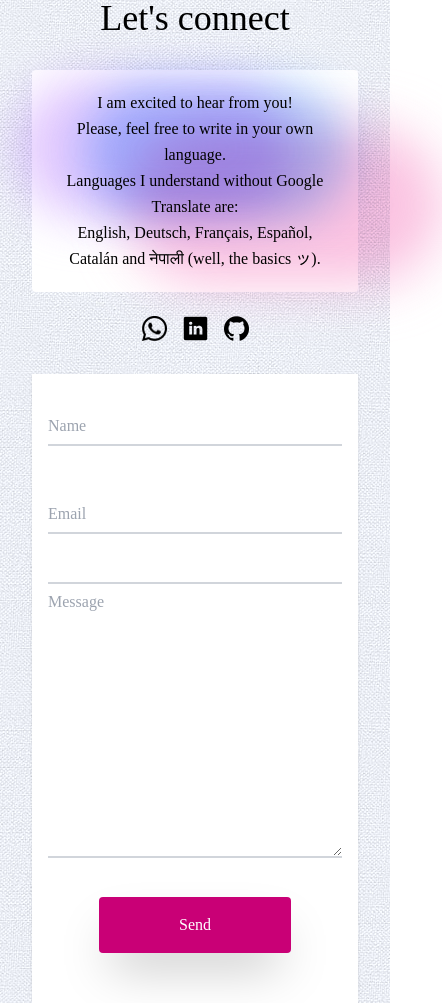
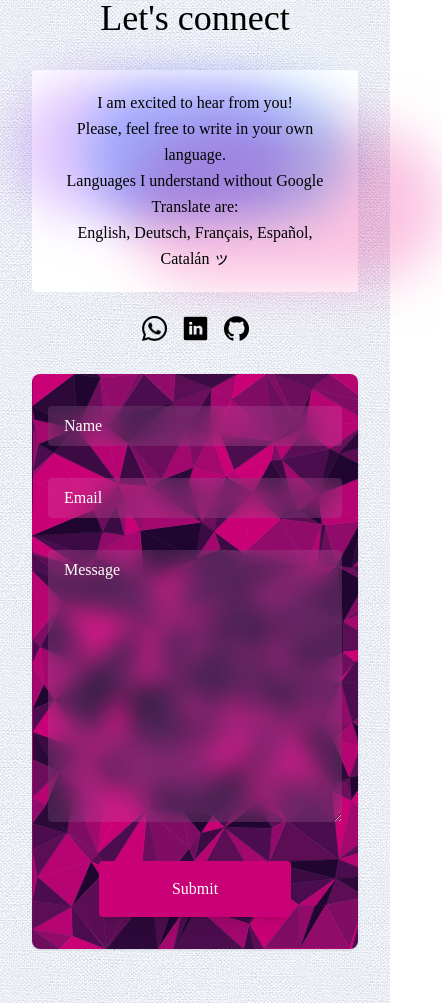
Before and after one commit to Existenziell/christof.digital, a Next.js app: page /contact in a window 390 px wide. Shown: the part 130-1133 px from the top of the page, 442 px wide, since content can reach past the window. Built offline with nearby package versions, Linux system fonts and the light colour scheme; a web font is replaced by a local one.

Commit message:
New contact with poly

```diff
--- a/lib/htmlEmail.js
+++ b/lib/htmlEmail.js
@@ -1,4 +1,5 @@
 export const htmlEmail = (name, message) => {
+  /* eslint-disable @next/next/no-img-element */
   return (
     <div style={{ fontFamily: `'Trebuchet MS', sans-serif, 'Open Sans'` }}>
       <img src="https://www.christof.digital/icons/logo-mobile.png" alt="Logo" />
@@ -10,4 +11,5 @@ export const htmlEmail = (name, message) => {
       </div>
     </div>
   )
+  /* eslint-enable @next/next/no-img-element */
 }
--- a/pages/contact.js
+++ b/pages/contact.js
@@ -43,38 +43,46 @@ const Contact = () => {
                     I am excited to hear from you!<br />
                     Please, feel free to write in your own language.<br />
                     Languages I understand without Google Translate are:<br />
-                    English, Deutsch, Français, Español, Catalán and नेपाली (well, the basics ッ).
+                    English, Deutsch, Français, Español, Catalán ッ
                 </p>
             } />
             <Social />
 
-            <div className='px-4 py-8 sm:p-12 mt-6 shadow w-full bg-white dark:bg-gray-700'>
+            <div className='px-4 pt-8 pb-0 sm:px-12 mt-6 shadow w-full bg-cover bg-no-repeat bg-poly rounded-lg bg-white/10 backdrop-blur-md text-white'>
                 <form onSubmit={submitForm}>
-
-                    <div className='relative mb-12'>
-                        <input type='text' name='name' placeholder='Name' onChange={setData} required disabled={sending} className='peer h-10 w-full border-b-2 border-gray-300 text-gray-900 placeholder-transparent focus:outline-none focus:border-brand dark:bg-gray-700 dark:text-gray-300'></input>
-                        <label htmlFor='name' className='absolute left-0 -top-4 text-gray-600 dark:text-gray-300 text-sm transition-all peer-placeholder-shown:text-base peer-placeholder-shown:text-gray-400 peer-placeholder-shown:top-2 peer-focus:-top-4 peer-focus:text-gray-600 peer-focus:text-sm dark:peer-focus:text-gray-300'>Name</label>
+                    <div className='relative mb-8'>
+                        <input id='name' name='name' type='text' onChange={setData} required disabled={sending} className='peer h-10 w-full placeholder-transparent focus:outline-none bg-white/10 backdrop-blur-md rounded pl-4' placeholder='Name' />
+                        <label htmlFor='name'
+                            className='absolute -top-5 left-0 text-sm transition-all
+                            peer-placeholder-shown:text-base peer-placeholder-shown:top-2 peer-placeholder-shown:left-4
+                            peer-focus:-top-5 peer-focus:left-0 peer-focus:text-gray-300 peer-focus:text-sm'>Name</label>
                     </div>
-                    <div className='relative mb-12'>
-                        <input type='email' name='email' placeholder='Email' onChange={setData} required disabled={sending} className='peer h-10 w-full border-b-2 border-gray-300 text-gray-900 placeholder-transparent focus:outline-none focus:border-brand dark:bg-gray-700 dark:text-gray-300'></input>
-                        <label htmlFor='email' className='absolute left-0 -top-4 text-gray-600 dark:text-gray-300 text-sm transition-all peer-placeholder-shown:text-base peer-placeholder-shown:text-gray-400 peer-placeholder-shown:top-2 peer-focus:-top-4 peer-focus:text-gray-600 peer-focus:text-sm dark:peer-focus:text-gray-300'>Email</label>
+                    <div className='relative mb-8'>
+                        <input id='email' type='email' name='email' onChange={setData} required disabled={sending} className='peer h-10 w-full placeholder-transparent focus:outline-none bg-white/10 backdrop-blur-md rounded pl-4' placeholder='Email' />
+                        <label htmlFor='email'
+                            className='absolute -top-5 left-0 text-sm transition-all
+                            peer-placeholder-shown:text-base peer-placeholder-shown:top-2 peer-placeholder-shown:left-4
+                            peer-focus:-top-5 peer-focus:left-0 peer-focus:text-gray-300 peer-focus:text-sm'>Email</label>
                     </div>
                     <div className='relative'>
-                        <textarea id='message' placeholder='Message' name='message' onChange={setData} rows='10' required disabled={sending} className='peer h-full w-full py-4 border-t-2 border-b-2 border-gray-300 text-gray-900 placeholder-transparent focus:outline-none focus:border-brand dark:bg-gray-700 dark:text-gray-300'></textarea>
-                        <label htmlFor='message' className='absolute left-0 -top-5 text-gray-600 dark:text-gray-300 text-sm transition-all peer-placeholder-shown:text-base peer-placeholder-shown:text-gray-400 peer-placeholder-shown:top-2 peer-focus:-top-5 peer-focus:text-gray-600 peer-focus:text-sm dark:peer-focus:text-gray-300'>Message</label>
+                        <textarea id='message' name='message' onChange={setData} rows='10' required disabled={sending} className='peer h-full w-full placeholder-transparent focus:outline-none bg-white/10 backdrop-blur-md rounded pl-4 py-4' placeholder='Message'></textarea>
+                        <label htmlFor='message'
+                            className='absolute -top-5 left-0 text-sm transition-all
+                            peer-placeholder-shown:text-base peer-placeholder-shown:top-2 peer-placeholder-shown:left-4
+                            peer-focus:-top-5 peer-focus:left-0 peer-focus:text-gray-300 peer-focus:text-sm'>Message</label>
                     </div>
 
                     {errorMsg ?
-                        <div className='text-left bg-red-700 text-white p-4'>
+                        <div className='text-left bg-brand text-white p-4'>
                             {errorMsg}
                         </div>
                         :
                         sending ?
                             <div className='mt-4 text-left h-16'>
-                                <PacmanLoader color={'var(--color-brand)'} size={30} />
+                                <PacmanLoader color={'white'} size={30} />
                             </div>
                             :
-                            <input type='submit' className='button' aria-label='Send Contact Form' value='Send'></input>
+                            <input type='submit' className='button' aria-label='Send Contact Form'></input>
                     }
                 </form>
             </div>
--- a/pages/success.js
+++ b/pages/success.js
@@ -1,3 +1,4 @@
+import Link from 'next/link'
 import Layout from '../components/Layout'
 
 const Success = () => {
@@ -5,9 +6,17 @@ const Success = () => {
     <div className='pb-32 h-screen'>
       <div className='flex flex-col items-center justify-center text-center text-3xl text-brand h-full'>
         <h1>Thank you!</h1>
-        <svg xmlns='http://www.w3.org/2000/svg' className='h-32 w-32 text-brand ' viewBox='0 0 20 20' fill='currentColor'>
-          <path fillRule='evenodd' d='M3.172 5.172a4 4 0 015.656 0L10 6.343l1.172-1.171a4 4 0 115.656 5.656L10 17.657l-6.828-6.829a4 4 0 010-5.656z' clipRule='evenodd' />
-        </svg>
+        <Link href='/'>
+          <a>
+            <svg xmlns='http://www.w3.org/2000/svg' className='h-32 w-32 text-brand hover:scale-105 transition-all' viewBox='0 0 20 20' fill='currentColor'>
+              <path fillRule='evenodd' d='M3.172 5.172a4 4 0 015.656 0L10 6.343l1.172-1.171a4 4 0 115.656 5.656L10 17.657l-6.828-6.829a4 4 0 010-5.656z' clipRule='evenodd' />
+            </svg>
+          </a>
+        </Link>
+
+        <Link href='/cv'>
+          <a className='mt-48 text-sm text-black dark:text-brand hover:underline hover:scale-105 transition-all'>Continue reading...</a>
+        </Link>
       </div>
     </div>
   )
--- a/styles/globals.css
+++ b/styles/globals.css
@@ -69,30 +69,9 @@ html, body {
 	Forms
 	========================================================================== */
 
-input[type="radio"] {
-  @apply focus:outline-none hover:cursor-pointer mr-2 align-text-bottom mb-0.5;
-}
-
-input[type='radio']:after, input[type='radio']:checked:after {
-  content: '';
-  width: 12px;
-  height: 12px;
-  border-radius: 12px;
-  background-color: white;
-  display: inline-block;
-  border: 2px solid white;
-  outline: 2px solid #666;
-}
-
-input[type='radio']:checked:after {
-  background-color: var(--color-brand);
-  border-color: white;
-  outline: 2px solid #666;
-}
-
 .button {
   @apply w-48 my-8 px-8 py-4
-  bg-brand text-white rounded shadow-2xl
+  bg-brand text-white rounded shadow-lg
     hover:shadow hover:cursor-pointer
     transition-all
 }
--- a/tailwind.config.js
+++ b/tailwind.config.js
@@ -16,8 +16,7 @@ module.exports = {
       },
       backgroundImage: {
         'cloth-pattern': 'url(/icons/cloth.jpg)',
-        'cloth-pattern-dark': 'url(/icons/cloth-dark.jpg)',
-        'chevron-pattern': 'url(/icons/chevron.svg)',
+        poly: 'url(/icons/poly.svg)',
       },
       minWidth: {
         '1/4': '25%',
```
Also changed, not shown: public/icons/poly.svg (added).
